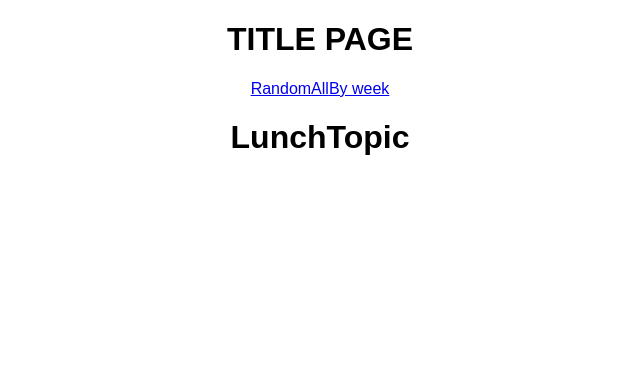
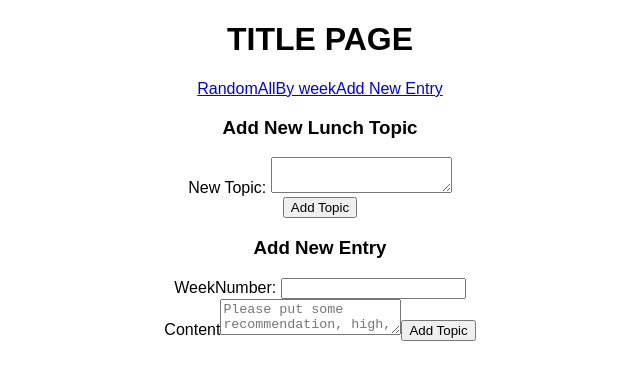
Before and after one commit to butterfly13/Project3-FrontEnd, a React (Create React App) app in the folder squad-diary/: page /newEntry in a window 1280 px wide. Shown: the top 380 px of the page, without its empty margins (320-960 px from the left). Built offline with nearby package versions, Linux system fonts and the light colour scheme; no server answers.

Commit message:
add form for newLuchTopic and newEntry

```diff
--- a/squad-diary/src/App.js
+++ b/squad-diary/src/App.js
@@ -5,6 +5,7 @@ import ShowAdmin from "./ShowAdmin/ShowAdmin";
 import ShowListAll from "./ShowListAll/ShowListAll";
 import ShowListWeek from "./ShowListWeek/ShowListWeek";
 import ShowRandom from "./ShowRandom/ShowRandom";
+import NewTopic from './NewTopic/NewTopic'
 import axios from "axios";
 import "./App.css";
 
@@ -57,10 +58,12 @@ class App extends Component {
             <Link to="/">Random</Link>
             <Link to="/entry">All</Link>
             <Link to="/entry/:week">By week</Link>
+            <Link to="/newEntry">Add New Entry</Link>
           </nav>
         </header>
         <main>
           <Switch>
+          <Route path="/newEntry" component={NewTopic} />
             <Route
               path="/"
               render={routerParams => {
@@ -76,6 +79,7 @@ class App extends Component {
             <Route path="/entry" component={ShowListAll} />
             <Route path="/entry/:week" component={ShowListWeek} />
             <Route path="/" component={ShowRandom} />
+
           </Switch>
         </main>
       </div>
--- /dev/null
+++ b/squad-diary/src/NewTopic/NewTopic.js
@@ -0,0 +1,32 @@
+import React, { Component } from 'react';
+
+class NewTopic extends Component {
+    render() {
+        return (
+            <div>
+                <div className="addLunchTopic">
+                    <h3>Add New Lunch Topic</h3>
+                    <form>
+                        <label>New Topic: </label>
+                        <textarea  name="content"/> <br />
+                        <button> Add Topic</button>
+                    </form>
+                </div>
+                <div className="addNewEntry">
+                    <h3>Add New Entry</h3>
+                    <form>
+                        <label>WeekNumber: </label>
+                        <input type="number" name="weekNumber" /> <br />
+                        <label>Content</label>
+                        <textarea name="content" placeholder="Please put some recommendation, high, or low "/>
+                        <button> Add Topic</button>
+                    </form>
+                </div>
+
+
+            </div>
+        );
+    }
+}
+
+export default NewTopic;
```
